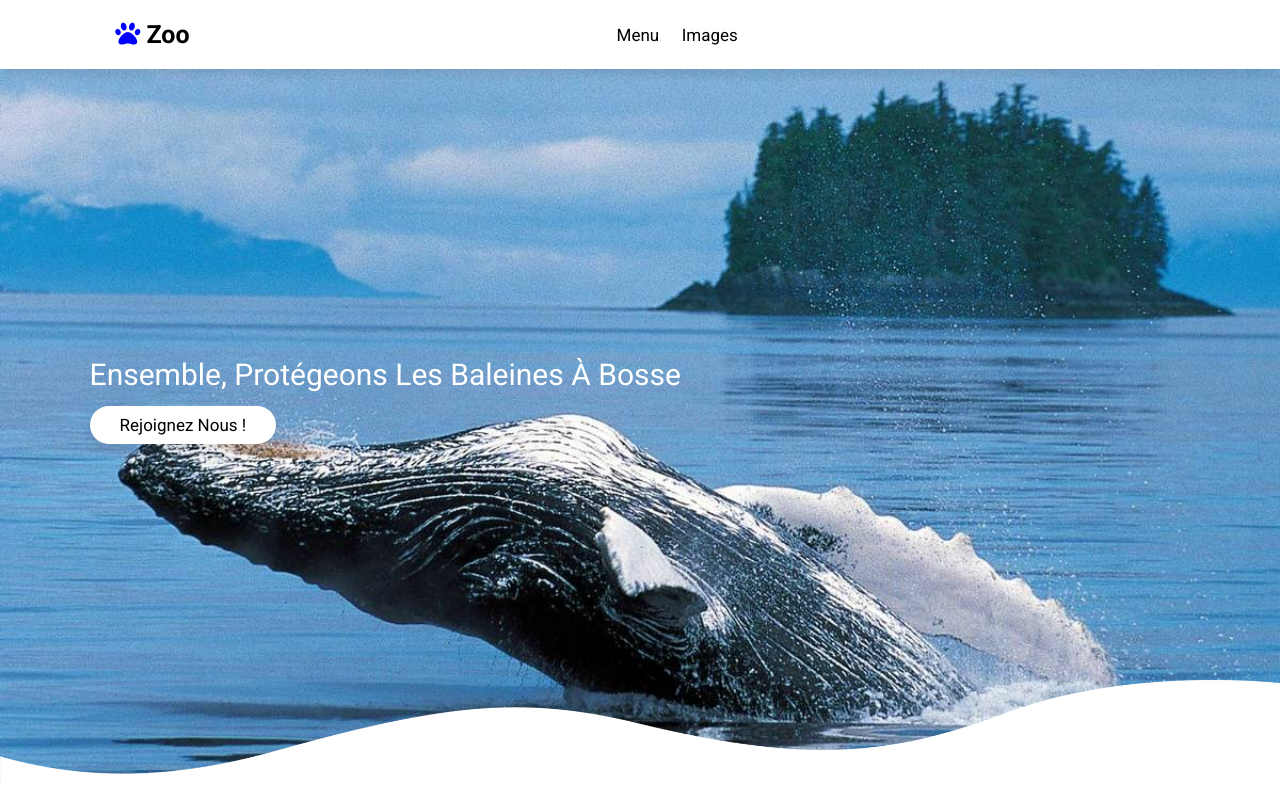
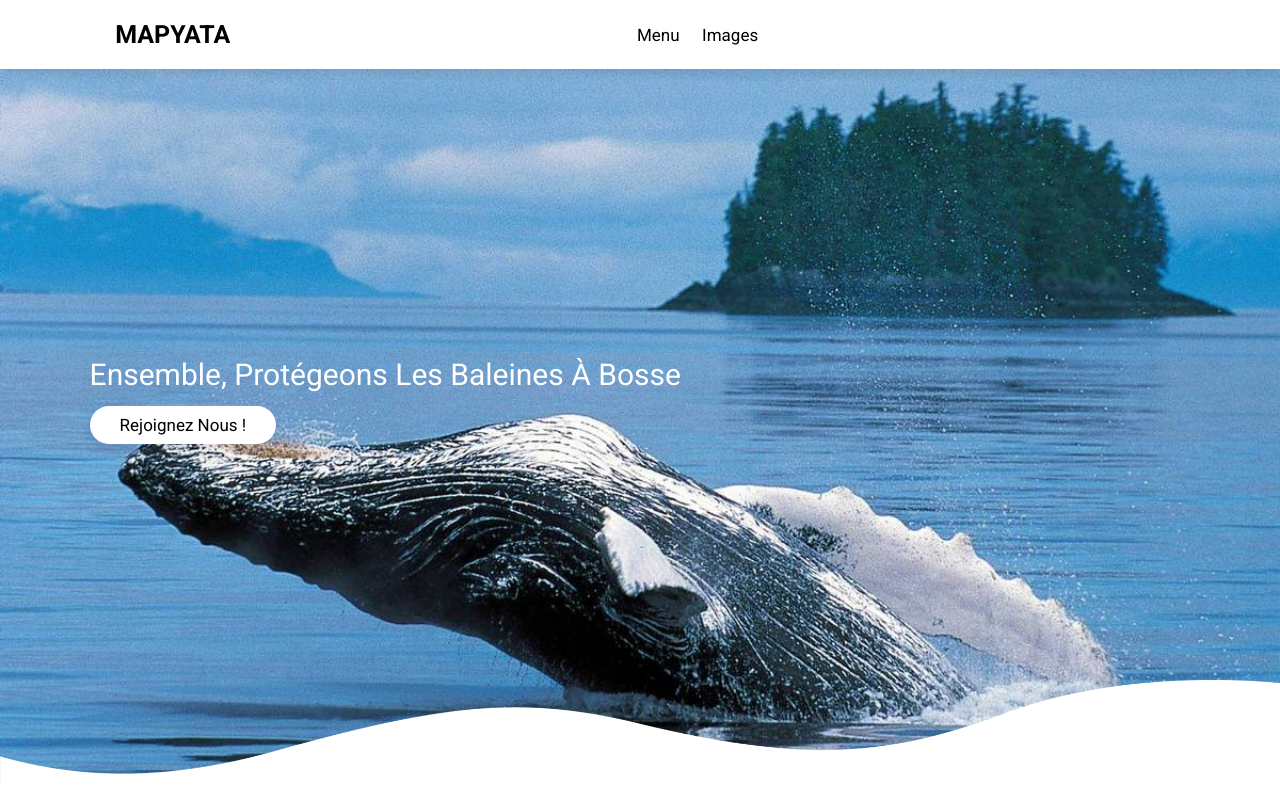
Before and after one commit to MortyOW/hackathon-onepage, a plain HTML site: page index.html in a window 1280 px wide. Shown: the top 800 px of the page. Drawn offline with nearby package versions, Linux system fonts and the light colour scheme.

Commit message:
:bug: fixed icon bug

```diff
--- a/index.html
+++ b/index.html
@@ -18,7 +18,7 @@
 
     <header class="header">
 
-        <a href="#" class="logo"> <i class="fas fa-paw"></i> zoo</a>
+        <a href="#" class="logo">MAPYATA</a>
 
         <nav class="navbar">
             <a href="#home">Menu</a>
```
